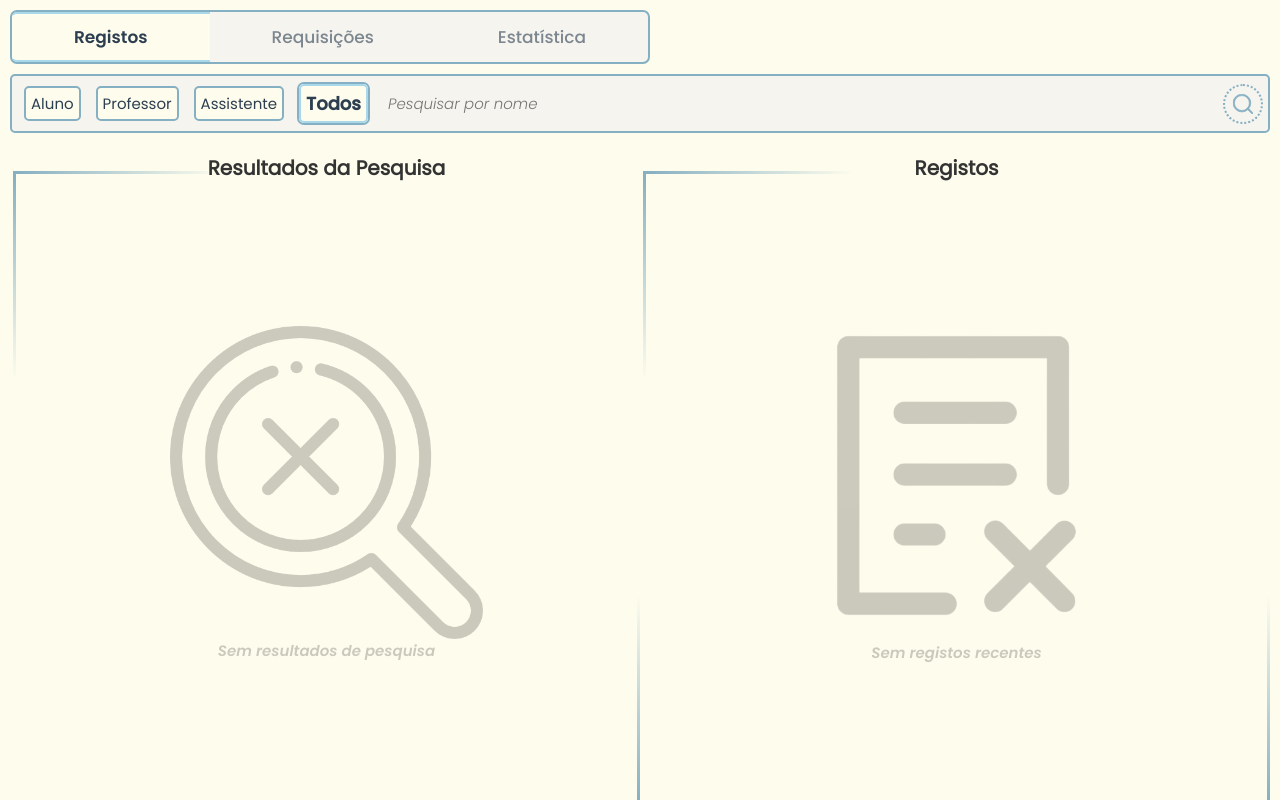
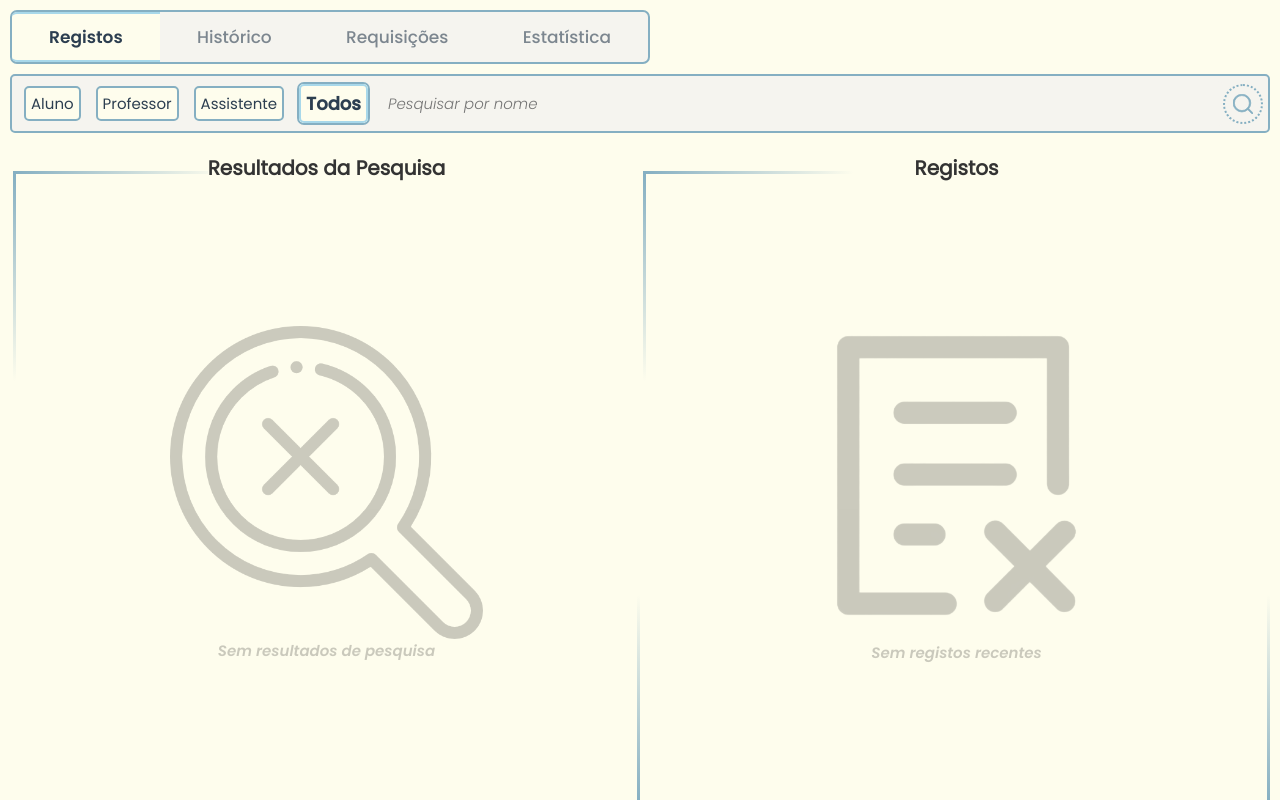
Before and after one commit to dvalnn/library-hub, a React (Vite) app in the folder frontend/: page / in a window 1280 px wide. Built offline with nearby package versions, Linux system fonts and the light colour scheme.

Commit message:
added records history tab
added records history tab

```diff
--- a/frontend/src/app/App.jsx
+++ b/frontend/src/app/App.jsx
@@ -12,16 +12,16 @@ import SearchBar from "./searchBar.jsx";
 import MainWindow from "./mainWindow.jsx";
 import Tabs from "./tabs.jsx";
 
-
 //*MIGUEL:
 
-//TODO: Fazer um calendário para selecionar os dias
-//TODO: Arranjar a height da mainWindow
+//TODO: Fazer um calendário para selecionar os dias na tab do histórico
+//TODO: Arranjar a height da mainWindow -- aumentei o tamanho da janela, já não deve ser problema - Tiago
 //TODO: Loader
 //TODO: Fades de Scroll
 //TODO: Verificar cores usadas e remover cores n utilizadas
 
 //*TIAGO:
+//TODO: Histórico de registos
 //TODO: Loader
 //TODO: Identificar se a hora pertence ao turno da manhã ou de tarde
 //TODO: Identificar qual o dia da semana dependendo da data
@@ -30,21 +30,26 @@ import Tabs from "./tabs.jsx";
 function App() {
 	const [name, setName] = useState("");
 	const [filter, setFilter] = useState("everyone");
-	const [activeTab, setActiveTab] = useState("regists");
+	const [activeTab, setActiveTab] = useState("records");
 
 	return (
 		<div id="App">
 			<Tabs activeTab={activeTab} setActiveTab={setActiveTab} />
 
-
-			{activeTab === "regists" && (
-				<div className="tab" id="registTab">
+			{activeTab === "records" && (
+				<div className="tab" id="recordsTab">
 					<SearchBar
 						inputCallback={setName}
 						radioSelection={filter}
 						setRadioSelection={setFilter}
 					/>
-					<MainWindow name={name} filter={filter}/>
+					<MainWindow name={name} filter={filter} />
+				</div>
+			)}
+
+			{activeTab === "history" && (
+				<div className="tab" id="historyTab">
+					<h1>Isto é a página do histórico de registos</h1>
 				</div>
 			)}
 
--- a/frontend/src/app/css/tabs.css
+++ b/frontend/src/app/css/tabs.css
@@ -38,7 +38,7 @@
 }
 
 /* Active Tab Styling */
-.tabRadio:checked+.tabLabel {
+.tabRadio:checked + .tabLabel {
 	background-color: var(--white);
 	color: var(--dark-blue);
 	border-bottom: 2px solid var(--light-blue);
@@ -53,7 +53,7 @@
 	opacity: 90%;
 }
 
-#registsLabel {
+#recordsLabel {
 	border-top-left-radius: 5px;
 	border-bottom-left-radius: 5px;
 }
--- a/frontend/src/app/tabs.jsx
+++ b/frontend/src/app/tabs.jsx
@@ -1,37 +1,53 @@
 export default function Tabs({ activeTab, setActiveTab }) {
-
 	const handleTabClick = (tab) => {
 		setActiveTab(tab);
 	};
 
 	return (
-        <div className="tab-container" >
+		<div className="tab-container">
 			<input
 				type="radio"
-                id="regists"
+				id="records"
 				className="tabRadio"
-                onClick={() => handleTabClick("regists")}
-                checked = {activeTab==="regists"}
+				onClick={() => handleTabClick("records")}
+				checked={activeTab === "records"}
 			/>
-            <label className="tabLabel" htmlFor="regists" id="registsLabel">Registos</label>
+			<label className="tabLabel" htmlFor="records" id="recordsLabel">
+				Registos
+			</label>
+
+			<input
+				type="radio"
+				id="history"
+				className="tabRadio"
+				onClick={() => handleTabClick("history")}
+				checked={activeTab === "history"}
+			/>
+			<label className="tabLabel" htmlFor="history" id="historyLabel">
+				Histórico
+			</label>
 
 			<input
 				type="radio"
 				id="requests"
 				className="tabRadio"
 				onClick={() => handleTabClick("requests")}
-                checked = {activeTab==="requests"}
+				checked={activeTab === "requests"}
 			/>
-            <label className="tabLabel" htmlFor="requests" id="requestsLabel">Requisições</label>
+			<label className="tabLabel" htmlFor="requests" id="requestsLabel">
+				Requisições
+			</label>
 
 			<input
 				type="radio"
 				id="stats"
 				className="tabRadio"
 				onClick={() => handleTabClick("stats")}
-                checked = {activeTab==="stats"}
+				checked={activeTab === "stats"}
 			/>
-            <label className="tabLabel" htmlFor="stats" id="statsLabel">Estatística</label>
+			<label className="tabLabel" htmlFor="stats" id="statsLabel">
+				Estatística
+			</label>
 		</div>
 	);
 }
```
Lines whose indentation alone changed are shown as unchanged.
